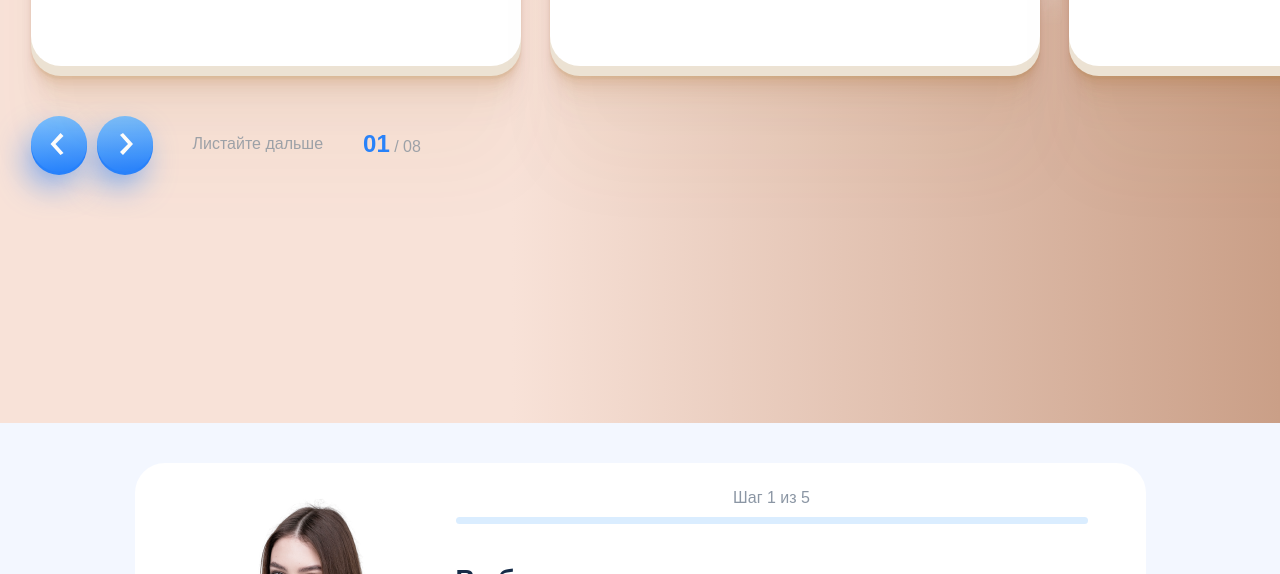
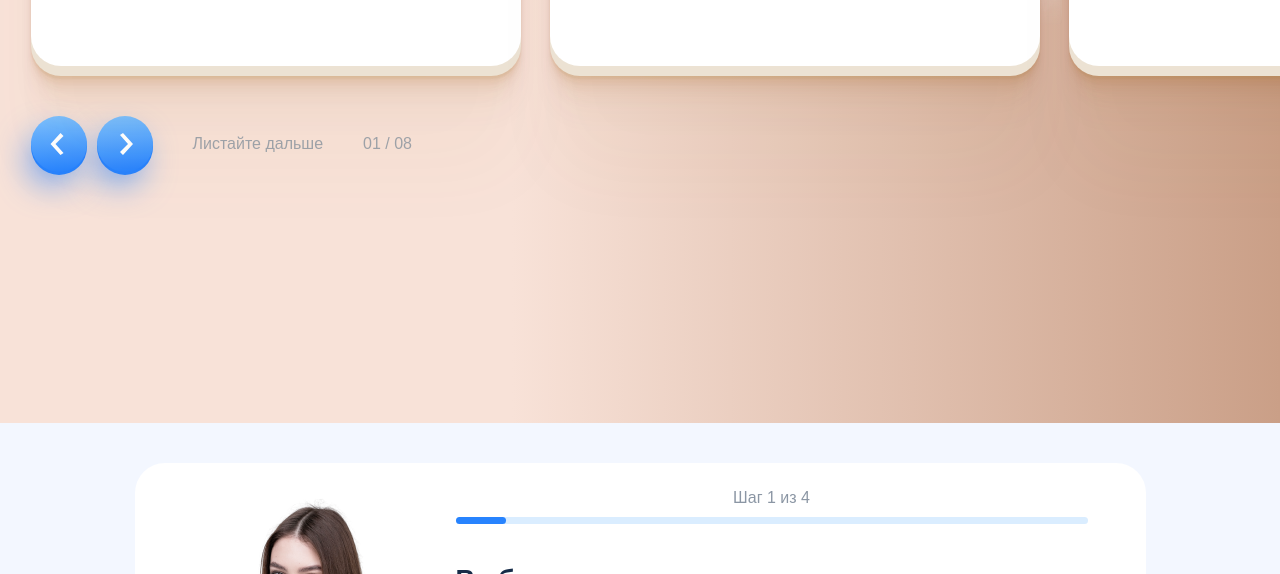
Before and after one commit to ageiwa/joyka-template-vue, a Vue app: page / in a window 1280 px wide. Shown: the part 3280-3854 px from the top of the page. Built offline with nearby package versions, Linux system fonts and the light colour scheme.

Commit message:
Some changes

```diff
--- a/src/components/Form/Form.vue
+++ b/src/components/Form/Form.vue
@@ -8,6 +8,19 @@
         {id: 'country3', name: 'Тайланд', img: '/src/assets/country3.png'},
         {id: 'other-country', name: 'Еще страна', img: '/src/assets/empty-country.png'}
     ])
+
+    const currentStep = ref(1)
+    const totalStep = ref(4)
+    const progress = ref(0)
+
+    function prevStep() {
+        if (currentStep.value > 1) currentStep.value--
+    }
+
+    function nextStep() {
+        if (currentStep.value < totalStep.value) currentStep.value++
+    }
+
 </script>
 
 <template>
@@ -21,7 +34,7 @@
                 <div class="form__choice">
 
                     <div class="choice__progress">
-                        <p class="progress__step">Шаг 1 из 5</p>
+                        <p class="progress__step">Шаг {{ currentStep }} из {{ totalStep }}</p>
                         <div class="progress__progress-wrap">
                             <div class="progress__progress-line"></div>
                         </div>
@@ -46,8 +59,8 @@
                     </div>
 
                     <div class="choice__btns-wrap">
-                        <SendJoykaBtn :title="'Предыдущий шаг'" />
-                        <SendJoykaBtn :title="'Следующий шаг'" />
+                        <SendJoykaBtn :title="'Предыдущий шаг'" @click="prevStep" />
+                        <SendJoykaBtn :title="'Следующий шаг'" @click="nextStep" />
                     </div>
                 </div>
             </form>
--- a/src/components/Form/style.scss
+++ b/src/components/Form/style.scss
@@ -44,6 +44,13 @@
         width: 100%;
         height: 7px;
         background-color: #DAEDFF;
+
+        .progress__progress-line {
+            border-radius: inherit;
+            width: 50px;
+            height: 100%;
+            background-color: #2783FE;
+        }
     }
 
     .choice__select-country {
--- a/src/components/ReasonForSend/ReasonForSend.vue
+++ b/src/components/ReasonForSend/ReasonForSend.vue
@@ -26,8 +26,8 @@
         renderCustom: (index, current, total) => {
             if (current < 10) current = '0' + current
             if (total < 10) total = '0' + total
-
-            const curElem = '<span style="font-weight: 700; font-size: 24px; color: #2783FE;">'+current+'</span>'
+            // style="font-weight: 700; font-size: 24px; color: #2783FE;"
+            const curElem = '<span id="current-value">'+current+'</span>'
             const totalElem = '<span class="swiper-pagination-current">'+total+'</span>'
 
             return curElem + ' / ' + totalElem
--- a/src/components/ReasonForSend/style.scss
+++ b/src/components/ReasonForSend/style.scss
@@ -181,3 +181,8 @@
     position: absolute;
     z-index: -1;
 }
+
+#current-value {
+    font-size: 50px;
+    color: #2783FE;
+}
```
